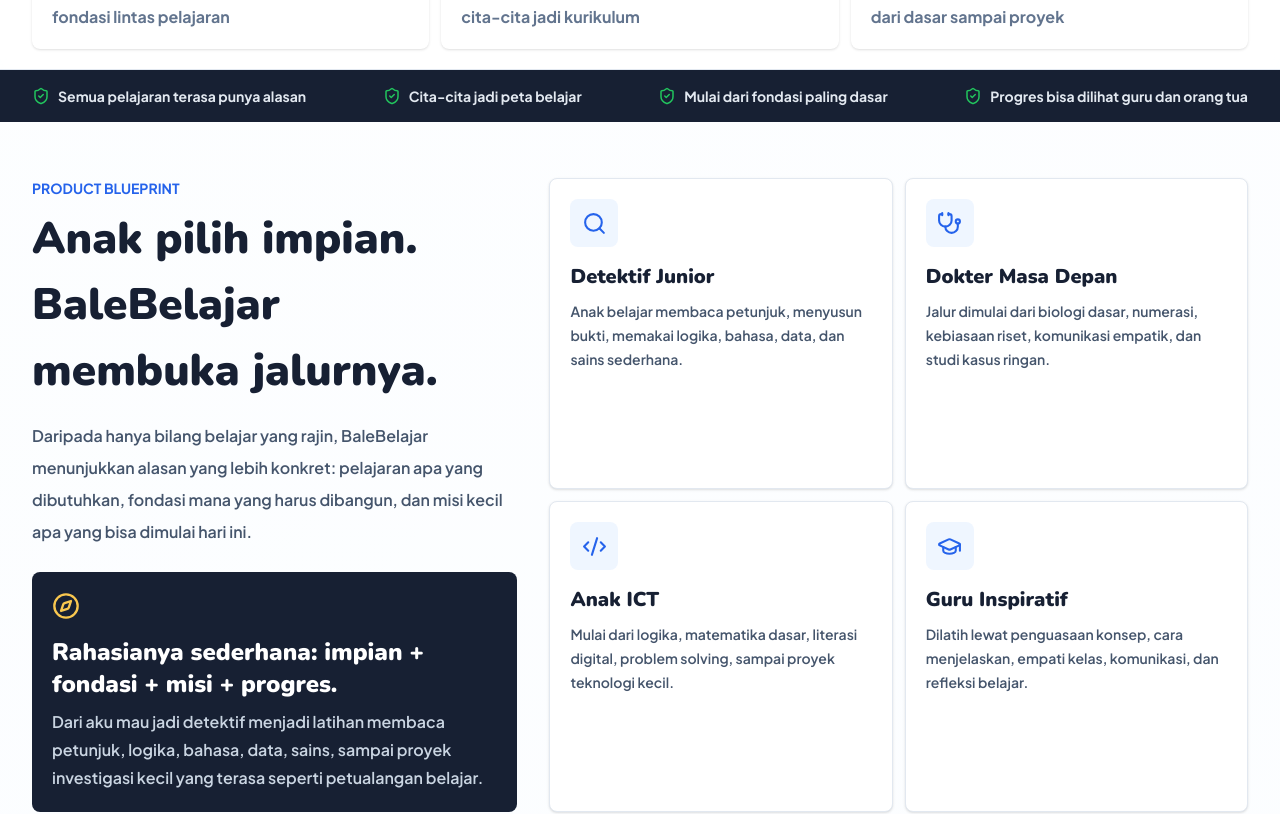
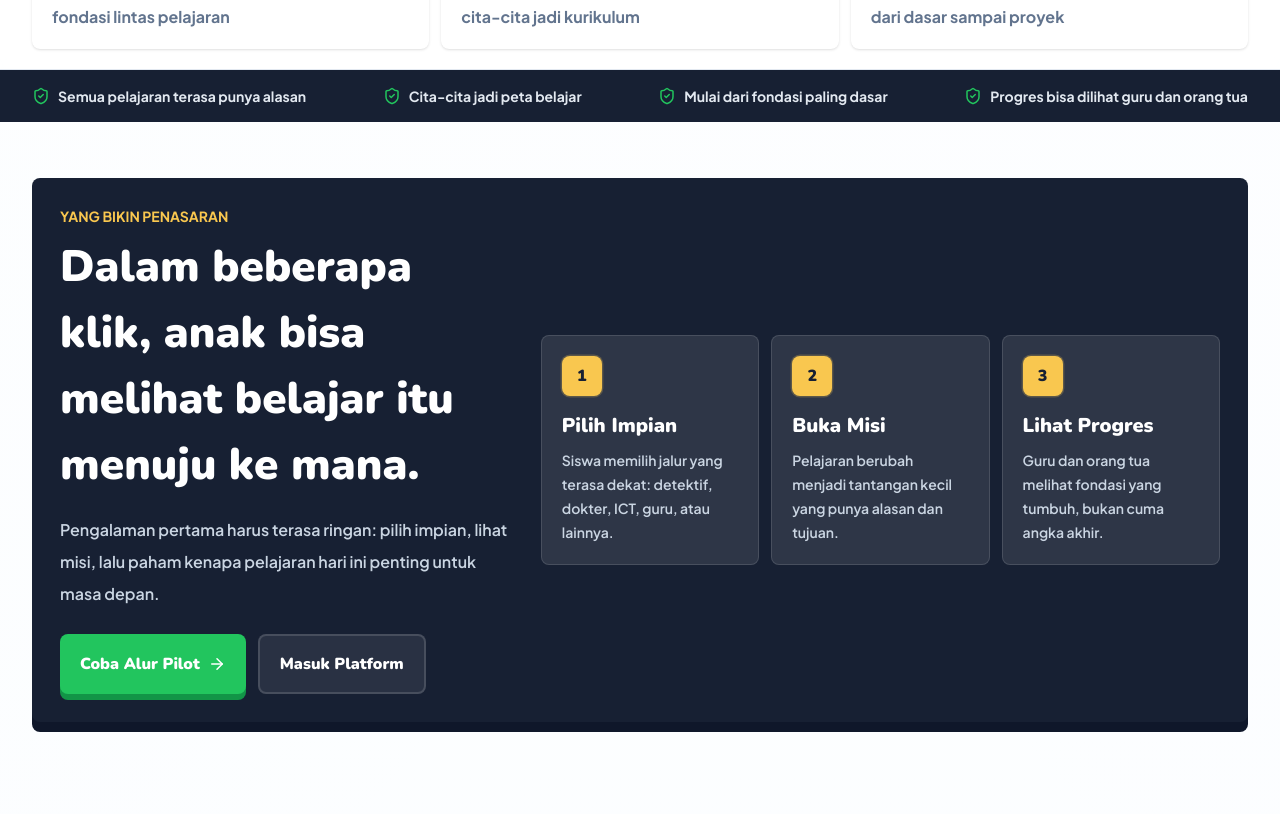
Before and after one commit to nizamajem/bale-belajar-profile, a Next.js app: page / in a window 1280 px wide. Shown: the part 1620-2434 px from the top of the page. Built offline with nearby package versions, Linux system fonts and the light colour scheme; no server answers.

Commit message:
Add node-pulse animation and enhance interactive card styles for improved user engagement

```diff
--- a/src/app/globals.css
+++ b/src/app/globals.css
@@ -150,6 +150,16 @@
   }
 }
 
+@keyframes node-pulse {
+  0%,
+  100% {
+    box-shadow: 0 0 0 0 rgba(249, 199, 79, 0.28);
+  }
+  50% {
+    box-shadow: 0 0 0 8px rgba(249, 199, 79, 0);
+  }
+}
+
 @keyframes pulse-soft {
   0%,
   100% {
@@ -222,6 +232,26 @@
   stroke-dasharray: 180;
 }
 
+.mission-node-active {
+  animation: node-pulse 2.2s ease-in-out infinite;
+}
+
+.interactive-card {
+  transition:
+    transform 180ms ease,
+    box-shadow 180ms ease,
+    border-color 180ms ease;
+}
+
+.interactive-card:hover {
+  box-shadow: 0 18px 42px rgba(23, 32, 51, 0.14);
+  transform: translateY(-4px);
+}
+
+.interactive-card:active {
+  transform: translateY(1px);
+}
+
 .pulse-soft {
   animation: pulse-soft 2.2s ease-in-out infinite;
   display: inline-flex;
--- a/src/app/page.tsx
+++ b/src/app/page.tsx
@@ -94,6 +94,12 @@
   },
 ];
 
+const curiosityCards = [
+  ["Pilih Impian", "Siswa memilih jalur yang terasa dekat: detektif, dokter, ICT, guru, atau lainnya."],
+  ["Buka Misi", "Pelajaran berubah menjadi tantangan kecil yang punya alasan dan tujuan."],
+  ["Lihat Progres", "Guru dan orang tua melihat fondasi yang tumbuh, bukan cuma angka akhir."],
+];
+
 const faqs = [
   [
     "Apakah BaleBelajar hanya untuk Matematika?",
@@ -120,6 +126,7 @@
       <Hero />
       <MetricsBand />
       <TrustStrip />
+      <CuriosityLoop />
       <CareerBlueprint />
       <Problems />
       <Workflow />
@@ -498,6 +505,63 @@
             <p className="mt-1 font-bold text-slate-500">{label as string}</p>
           </motion.div>
         ))}
+      </div>
+    </section>
+  );
+}
+
+function CuriosityLoop() {
+  return (
+    <section className="mx-auto max-w-7xl px-4 py-14 sm:px-6 lg:px-8">
+      <div className="overflow-hidden rounded-[8px] bg-[#172033] p-5 text-white shadow-[0_10px_0_#0f172a] sm:p-7">
+        <div className="grid gap-7 lg:grid-cols-[0.8fr_1.2fr] lg:items-center">
+          <div>
+            <p className="text-sm font-black uppercase text-[#f9c74f]">
+              Yang bikin penasaran
+            </p>
+            <h2 className="section-title text-balance-soft font-heading mt-2 font-black">
+              Dalam beberapa klik, anak bisa melihat belajar itu menuju ke mana.
+            </h2>
+            <p className="mt-4 font-semibold leading-8 text-slate-300">
+              Pengalaman pertama harus terasa ringan: pilih impian, lihat misi,
+              lalu paham kenapa pelajaran hari ini penting untuk masa depan.
+            </p>
+            <div className="mt-6 flex flex-col gap-3 sm:flex-row">
+              <Link
+                className="inline-flex items-center justify-center gap-2 rounded-[8px] bg-[#22c55e] px-5 py-4 font-heading font-black text-white shadow-[0_6px_0_#129447] transition hover:-translate-y-0.5 active:translate-y-1 active:shadow-none"
+                href="/pilot"
+              >
+                Coba Alur Pilot
+                <ArrowRight size={18} />
+              </Link>
+              <a
+                className="inline-flex items-center justify-center gap-2 rounded-[8px] border-2 border-white/14 bg-white/8 px-5 py-4 font-heading font-black text-white transition hover:bg-white/12"
+                href={`${appUrl}/login`}
+              >
+                Masuk Platform
+              </a>
+            </div>
+          </div>
+
+          <div className="grid gap-3 sm:grid-cols-3">
+            {curiosityCards.map(([title, text], index) => (
+              <motion.article
+                className="interactive-card rounded-[8px] border border-white/12 bg-white/10 p-5"
+                initial={{ opacity: 0, y: 16 }}
+                key={title}
+                transition={{ delay: index * 0.08 }}
+                viewport={{ once: true }}
+                whileInView={{ opacity: 1, y: 0 }}
+              >
+                <span className="mission-node-active grid size-10 place-items-center rounded-[8px] bg-[#f9c74f] font-heading font-black text-[#172033]">
+                  {index + 1}
+                </span>
+                <h3 className="font-heading mt-4 text-xl font-black">{title}</h3>
+                <p className="mt-2 text-sm font-semibold leading-6 text-slate-300">{text}</p>
+              </motion.article>
+            ))}
+          </div>
+        </div>
       </div>
     </section>
   );
```
